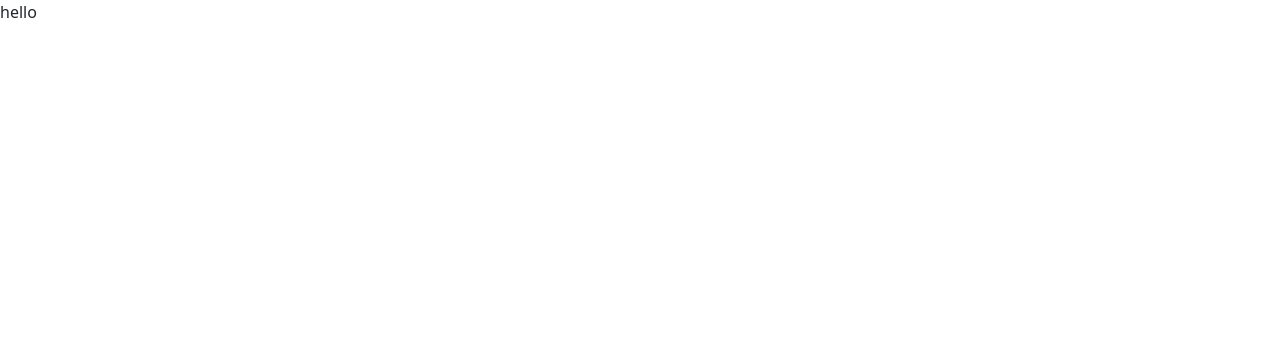
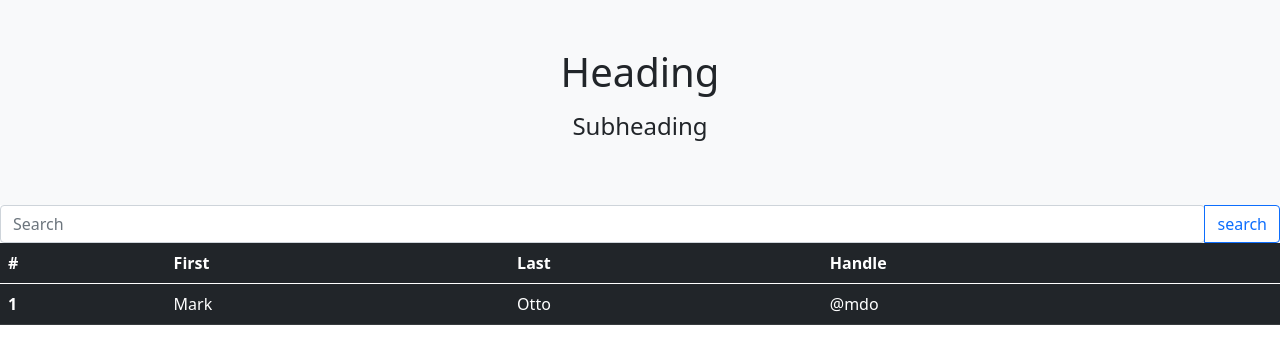
Before and after one commit to oconnor97/employee-directory, a React (Create React App) app: page / in a window 1280 px wide. Shown: the top 364 px of the page. Built offline with nearby package versions, Linux system fonts and the light colour scheme.

Commit message:
setting up the basic browser layout, bringing in the 3 components to render to the page

```diff
--- a/src/App.js
+++ b/src/App.js
@@ -1,12 +1,18 @@
 import React from 'react';
+import Header from './components/Header/index'
+import Search from './components/Search/index'
+import Table from './components/Table/index'
 
 
 
 function App() {
   return (
-    <div className="App">
-      hello
-    </div>
+    <>
+      <Header />
+      <Search />
+      <Table />
+    </>
+
   );
 }
 
```
